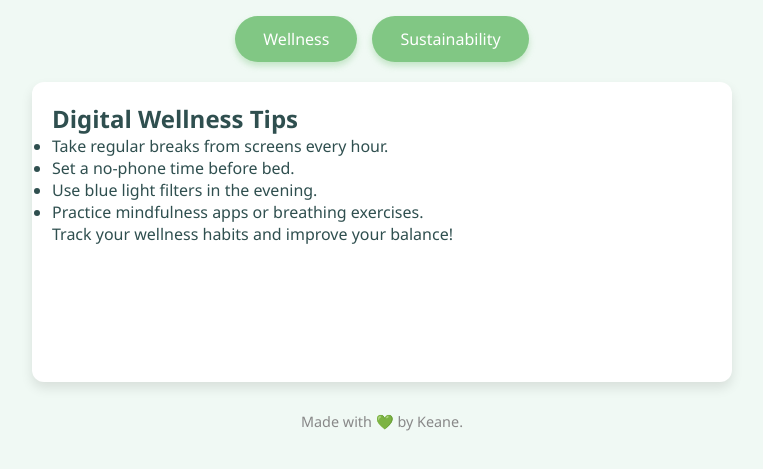
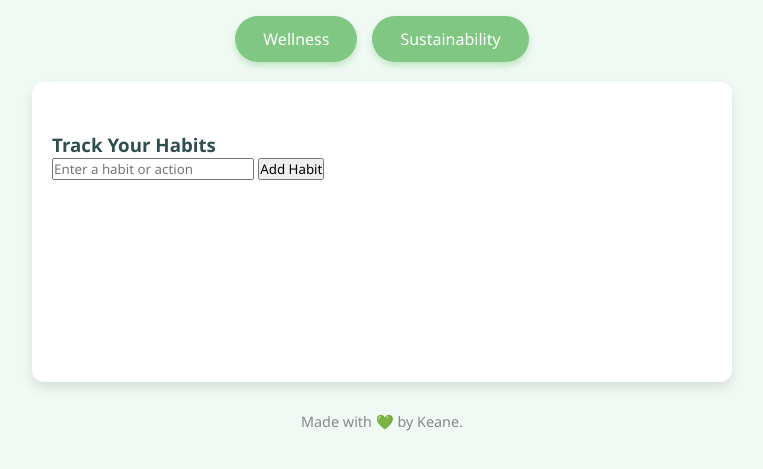
Before and after one commit to Keaane/Greenly, a plain HTML site: page index.html in a window 1280 px wide. Shown: the part 115-584 px from the top of the page, without its empty margins (258-1021 px from the left). Drawn offline with Linux system fonts and the light colour scheme.

Commit message:
Update index.html

```diff
--- a/index.html
+++ b/index.html
@@ -17,9 +17,14 @@
   </header>
 
   <main>
-    <section id="contentArea">
+    <section id="habitSection" style="margin-top: 30px;">
+  <h3>Track Your Habits</h3>
+  <input type="text" id="habitInput" placeholder="Enter a habit or action" />
+  <button id="addHabitBtn">Add Habit</button>
+  <ul id="habitList"></ul>
+  <p id="streakMsg"></p>
+</section>
 
-    </section>
   </main>
 
   <footer>
```
